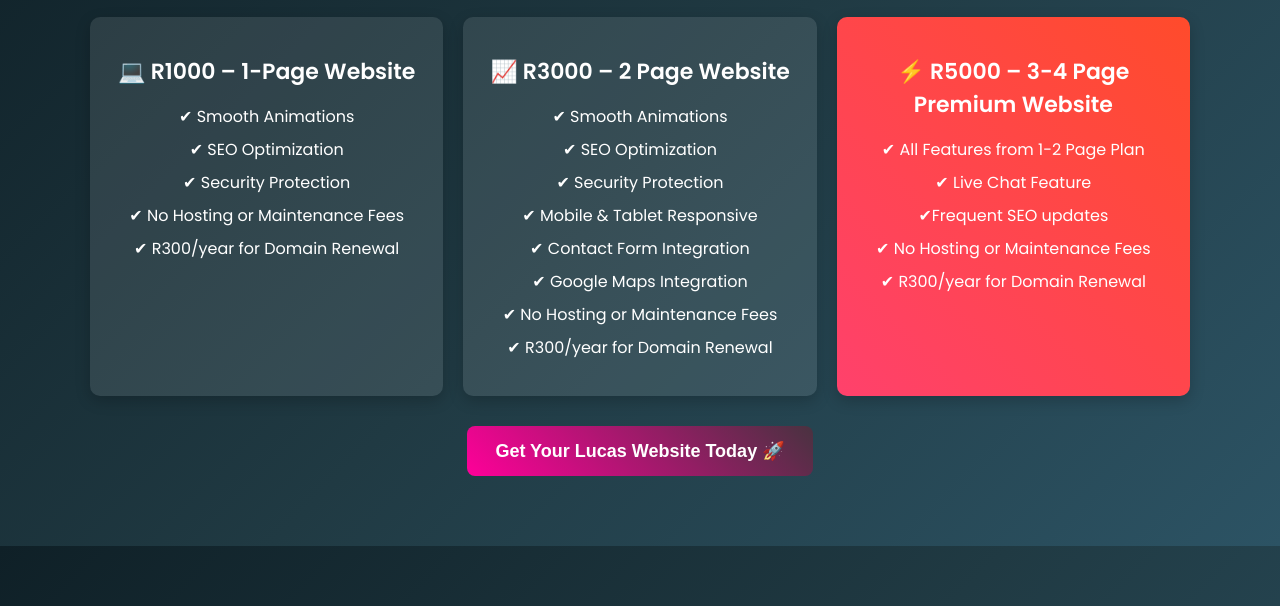
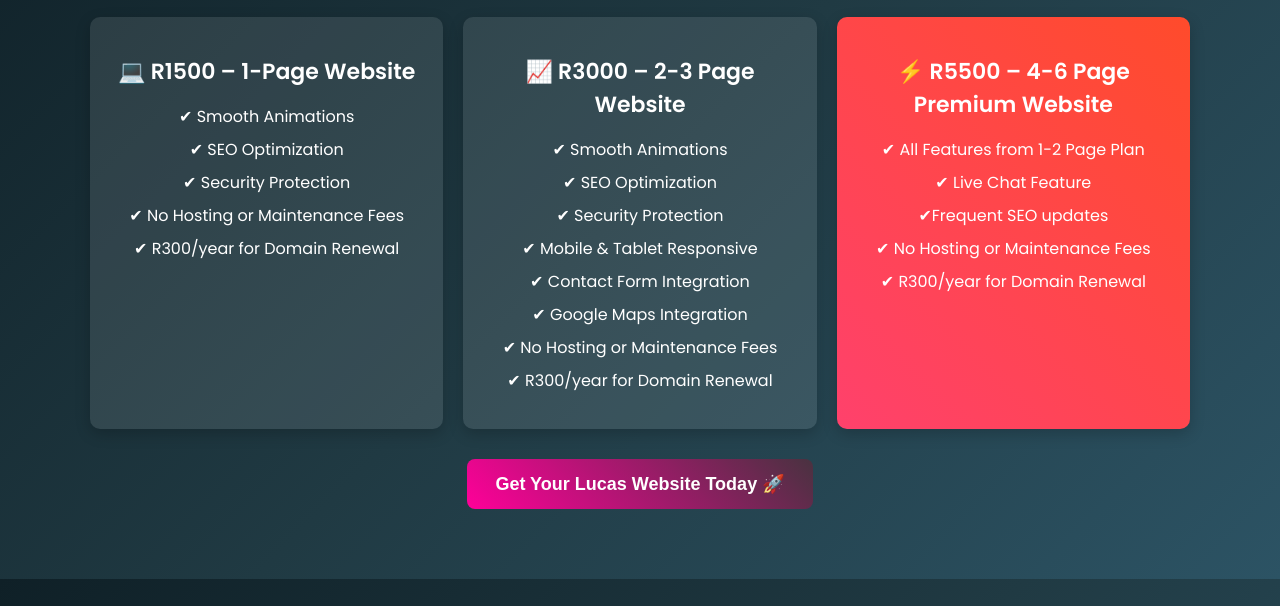
Before and after one commit to 0-chrollo/New-folder--2-, a plain HTML site: page poster.html in a window 1280 px wide. Shown: the part 194-800 px from the top of the page. Drawn offline with Linux system fonts and the light colour scheme.

Commit message:
Update poster.html

```diff
--- a/poster.html
+++ b/poster.html
@@ -180,7 +180,7 @@
         <div class="packages">
 
             <div class="package">
-                <h2>💻 R1000 – 1-Page Website</h2>
+                <h2>💻 R1500 – 1-Page Website</h2>
                 <ul>
                     <li>✔ Smooth Animations</li>
                     <li>✔ SEO Optimization</li>
@@ -191,7 +191,7 @@
             </div>
 
             <div class="package">
-                <h2>📈 R3000 – 2 Page Website</h2>
+                <h2>📈 R3000 – 2-3 Page Website</h2>
                 <ul>
                     <li>✔ Smooth Animations</li>
                     <li>✔ SEO Optimization</li>
@@ -205,7 +205,7 @@
             </div>
 
             <div class="package premium">
-                <h2>⚡ R5000 – 3-4 Page Premium Website</h2>
+                <h2>⚡ R5500 – 4-6 Page Premium Website</h2>
                 <ul>
                     <li>✔ All Features from 1-2 Page Plan</li>
                     <li>✔ Live Chat Feature</li>
```
